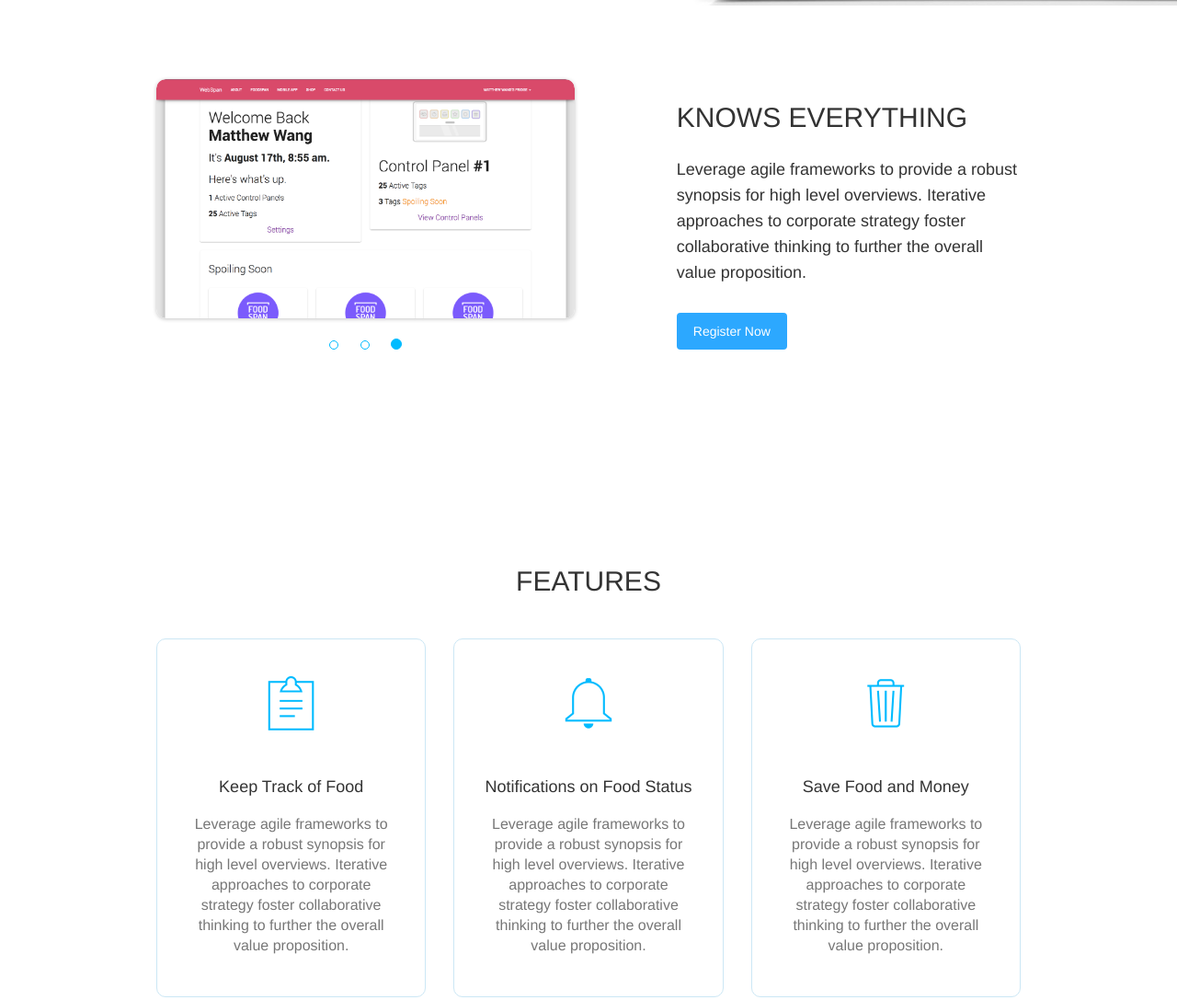
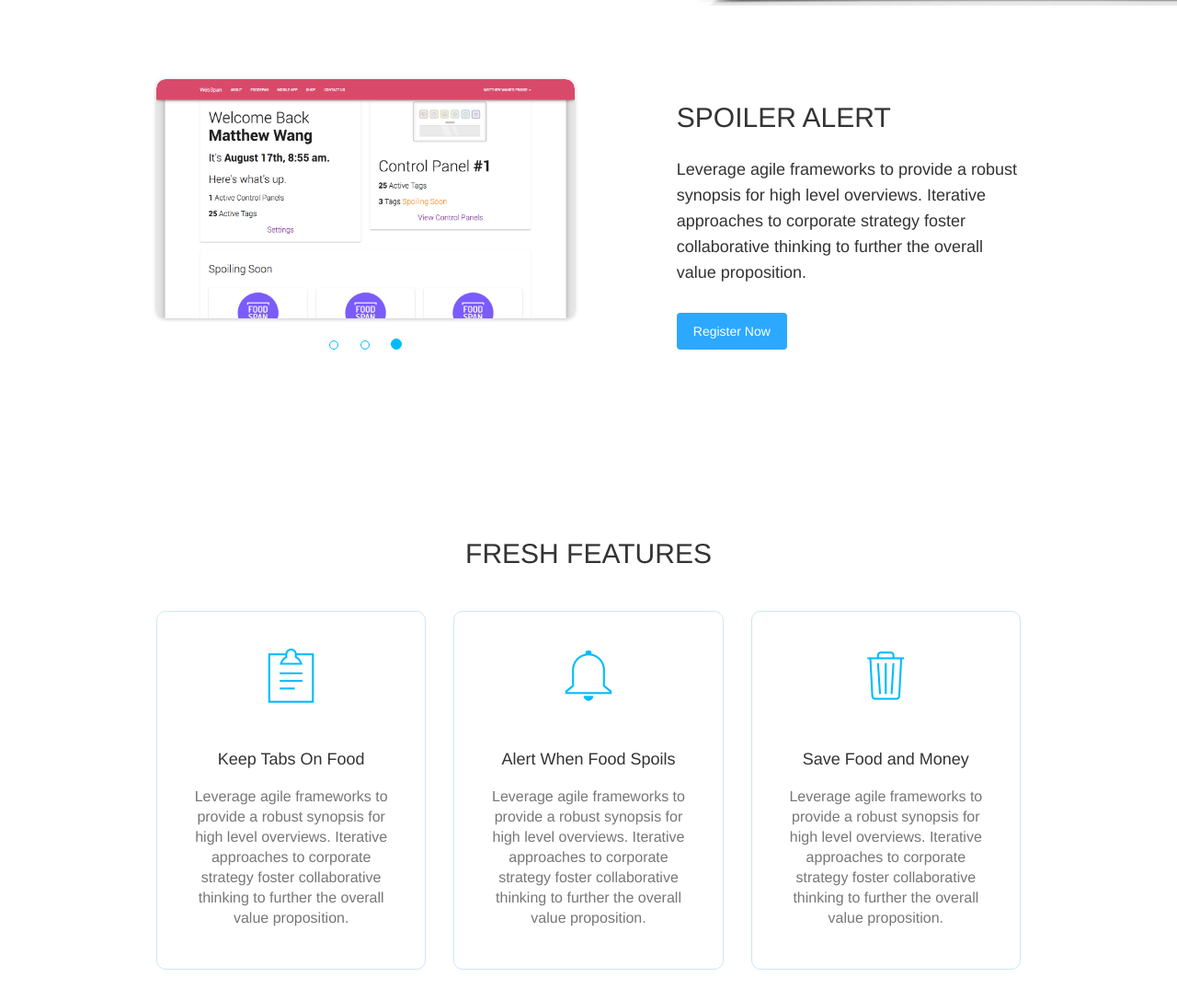
Before and after one commit to FoodSpan/foodspan-app, a plain HTML site: page index.html in a window 1280 px wide. Shown: the part 1254-2341 px from the top of the page at 92% size. Drawn offline with Linux system fonts and the light colour scheme.

Commit message:
updates a few minor content fixes

```diff
--- a/index.html
+++ b/index.html
@@ -25,7 +25,7 @@
             <span class="icon-bar bar2"></span>
             <span class="icon-bar bar3"></span>
           </button>
-          <a href="#">
+          <a href="https://foodspan.github.io">
             <div class="logo-container">
               <div class="brand">
                 FoodSpan
@@ -75,7 +75,7 @@
                 <h5>Leverage agile frameworks to provide a robust synopsis for high level overviews. Iterative approaches to corporate strategy foster collaborative thinking to further the overall value proposition. Organically grow the holistic world view of disruptive innovation via workplace diversity and empowerment.</h5>
               </div>
               <div class="buttons">
-                <button class="btn btn-fill btn-neutral">
+                <button class="btn btn-simple btn-neutral">
                   <i class="fa fa-apple"></i> Appstore
                 </button>
                 <button class="btn btn-simple btn-neutral">
@@ -130,7 +130,7 @@
                 </div>
               </div>
               <div class="col-md-5 col-md-offset-1">
-                <h4 class="header-text">Knows Everything</h4>
+                <h4 class="header-text">Spoiler Alert</h4>
                 <p>
                   Leverage agile frameworks to provide a robust synopsis for high level overviews. Iterative approaches to corporate strategy foster collaborative thinking to further the overall value proposition.
                 </p>
@@ -139,9 +139,9 @@
             </div>
           </div>
         </div>
-        <div class="section section-features">
+        <div class="section section-features" style="padding-top:0px;">
           <div class="container">
-            <h4 class="header-text text-center">Features</h4>
+            <h4 class="header-text text-center">Fresh Features</h4>
             <div class="row">
               <div class="col-md-4">
                 <div class="card card-blue">
@@ -149,7 +149,7 @@
                     <i class="pe-7s-note2"></i>
                   </div>
                   <div class="text">
-                    <h4>Keep Track of Food</h4>
+                    <h4>Keep Tabs On Food</h4>
                     <p>Leverage agile frameworks to provide a robust synopsis for high level overviews. Iterative approaches to corporate strategy foster collaborative thinking to further the overall value proposition.</p>
                   </div>
                 </div>
@@ -159,7 +159,7 @@
                   <div class="icon">
                     <i class="pe-7s-bell"></i>
                   </div>
-                  <h4>Notifications on Food Status</h4>
+                  <h4>Alert When Food Spoils</h4>
                   <p>Leverage agile frameworks to provide a robust synopsis for high level overviews. Iterative approaches to corporate strategy foster collaborative thinking to further the overall value proposition.</p>
                 </div>
               </div>
```
Also changed, not shown: 1 other file.
